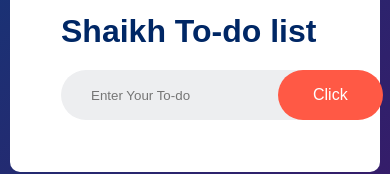
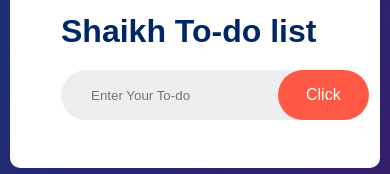
Before and after one commit to shaikhejaz102/Todo, a plain HTML site: page index.html in a window 390 px wide. Shown: the part 122-296 px from the top of the page. Drawn offline with Linux system fonts and the light colour scheme.

Commit message:
Update style.css

```diff
--- a/style.css
+++ b/style.css
@@ -119,3 +119,23 @@ ul li span:hover{
         border-radius: 40px;
     }
 }
+
+@media screen and (max-width:390px) {
+
+    .row {
+        display: flex;
+        align-items: center;
+        justify-content: space-between;
+        margin-bottom: 21px;
+    }
+    button {
+        border: none;
+        outline: none;
+        padding: 16px 28px !important;
+        background: #ff5945;
+        color: #fff;
+        font-size: 16px;
+        cursor: pointer;
+        border-radius: 40px;
+    }
+}
```
